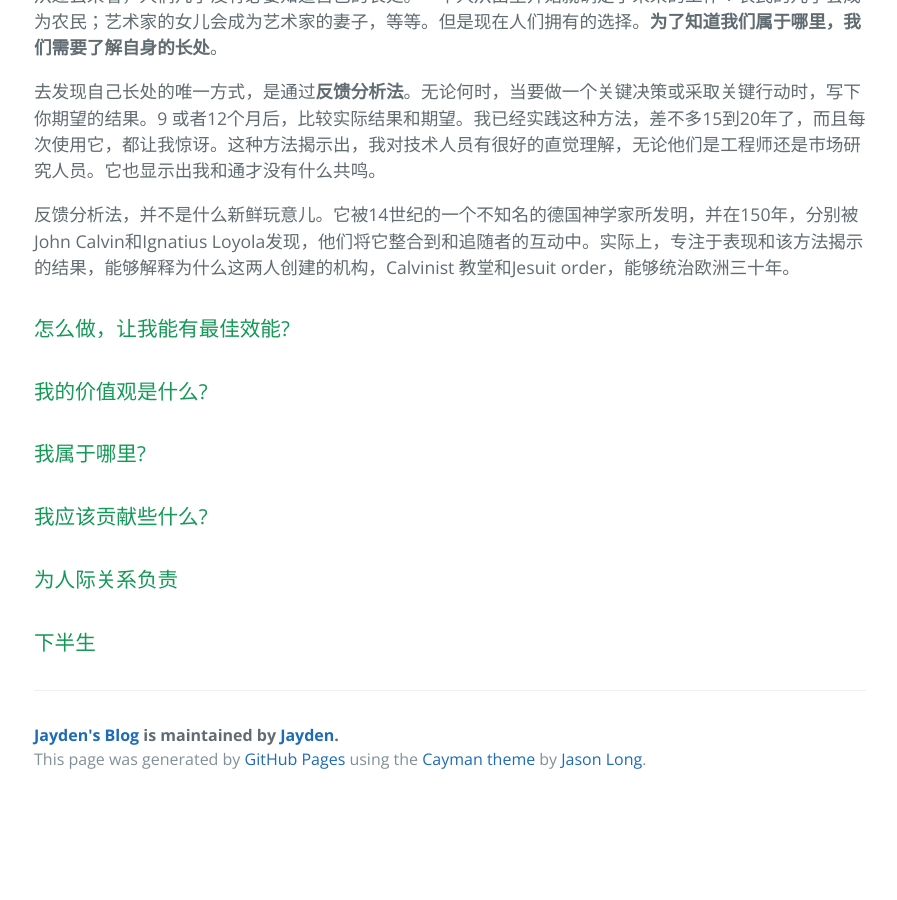
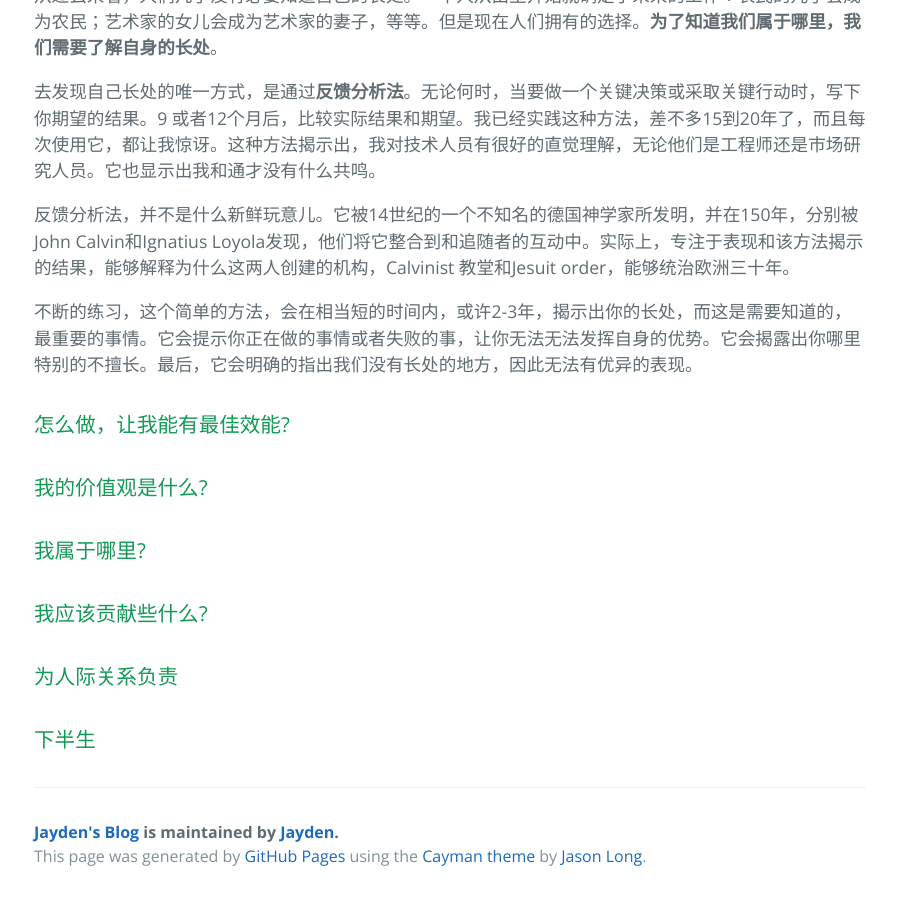
Before and after one commit to dreamhb/dreamhb.github.io, a Jekyll site: the page built from _posts/2021-04-19-Reading-Managing-Oneself.md, in a window 1280 px wide and 900 px high, scrolled down 927 px. Shown: the whole window, without its empty margins (190-1087 px from the left). Built offline with Jekyll 4.4.1, drawn with Linux system fonts in a browser that asks for light colours; before the commit the page ends 1730 px from its top, so only the background shows below that.

Commit message:
add some translation

```diff
--- a/_posts/2021-04-19-Reading-Managing-Oneself.md
+++ b/_posts/2021-04-19-Reading-Managing-Oneself.md
@@ -24,6 +24,10 @@ categories: Translation
 
   反馈分析法，并不是什么新鲜玩意儿。它被14世纪的一个不知名的德国神学家所发明，并在150年，分别被John Calvin和Ignatius Loyola发现，他们将它整合到和追随者的互动中。实际上，专注于表现和该方法揭示的结果，能够解释为什么这两人创建的机构，Calvinist 教堂和Jesuit order，能够统治欧洲三十年。
 
+  不断的练习，这个简单的方法，会在相当短的时间内，或许2-3年，揭示出你的长处，而这是需要知道的，最重要的事情。它会提示你正在做的事情或者失败的事，让你无法无法发挥自身的优势。它会揭露出你哪里特别的不擅长。最后，它会明确的指出我们没有长处的地方，因此无法有优异的表现。
+
+
+
 ### 怎么做，让我能有最佳效能?
 ### 我的价值观是什么?
 ### 我属于哪里?
```
